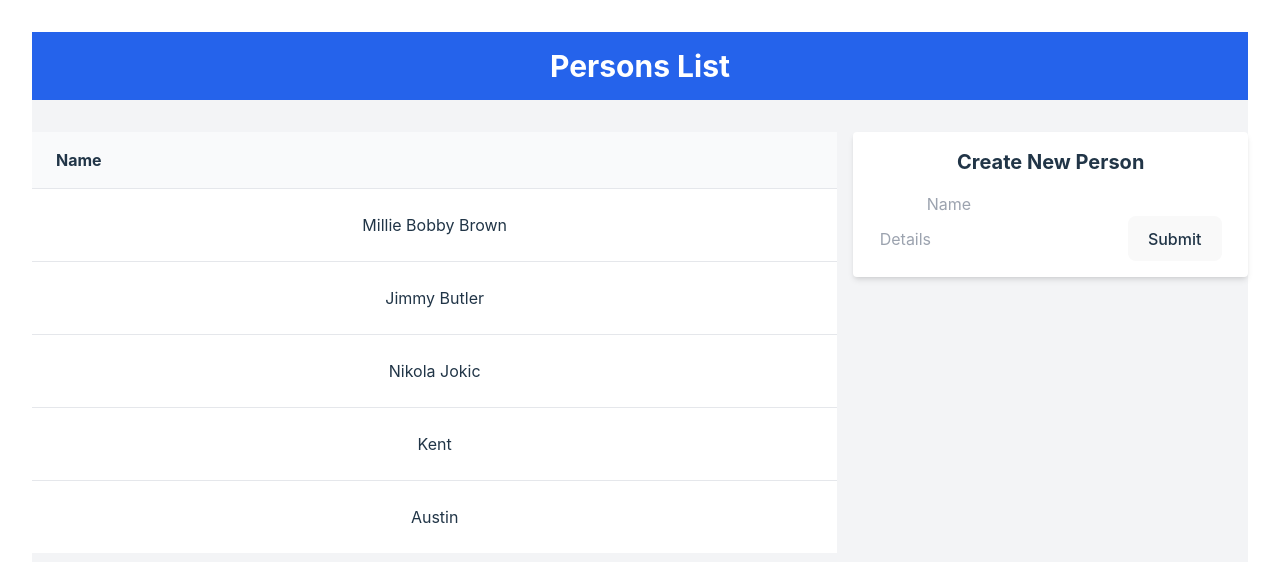
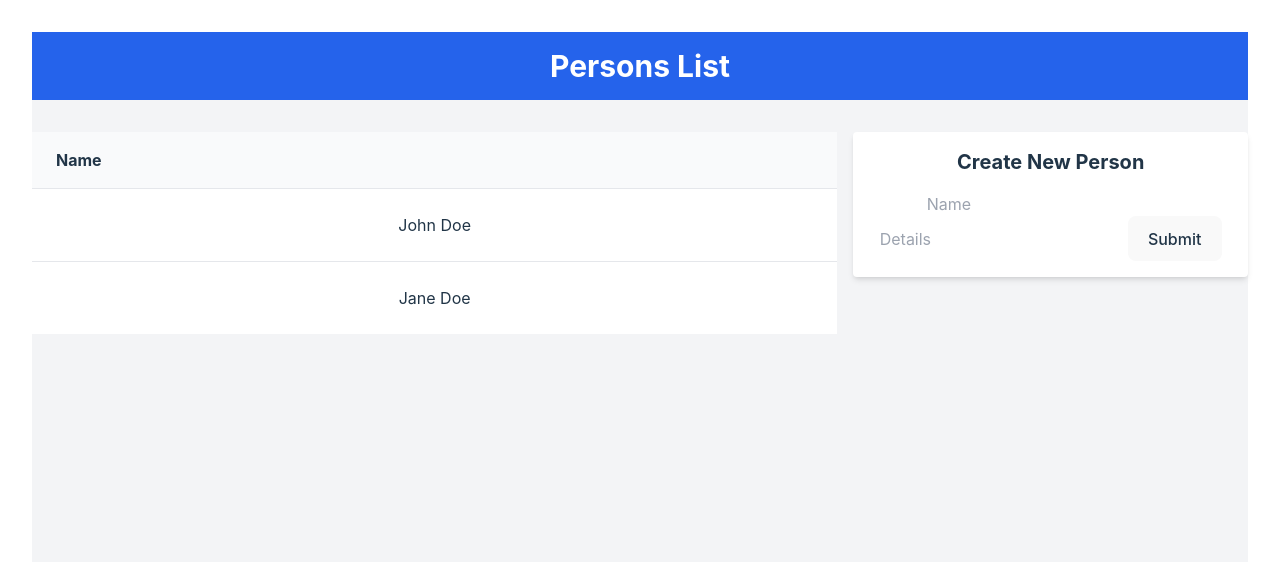
Before and after one commit to Masterkent11/exercise, a Vue app in the folder myapp/: page / in a window 1280 px wide. Shown: the top 562 px of the page. Built offline with nearby package versions, Linux system fonts and the light colour scheme; data requests are answered from the project's data file.

Commit message:
update PersonList

```diff
--- /dev/null
+++ b/myapp/src/api/data.js
@@ -0,0 +1,15 @@
+// data.js
+
+export const people = [
+  {
+    id: 1,
+    name: "John Doe",
+    details: "Some details about John",
+  },
+  {
+    id: 2,
+    name: "Jane Doe",
+    details: "Some details about Jane",
+  },
+  // More people here...
+];
--- a/myapp/src/api/data.vue
+++ /dev/null
@@ -1,2 +0,0 @@
-export const people = [ { id: 1, name: 'John Doe', details: 'Some details about
-John' }, { id: 2, name: 'Jane Doe', details: 'Some details about Jane' }, ];
--- a/myapp/src/components/PersonList.vue
+++ b/myapp/src/components/PersonList.vue
@@ -20,37 +20,27 @@
 </template>
 
 <script>
-import axios from "axios";
+import { people } from "../api/data.js";
 
 export default {
   data() {
     return {
-      persons: [],
+      persons: people,
     };
   },
-  async created() {
-    await this.fetchPersons();
-  },
   methods: {
-    async fetchPersons() {
-      const response = await axios.get("http://localhost:3000/persons");
-      this.persons = response.data;
+    updatePerson(updatedPerson) {
+      const person = this.persons.find((p) => p.id === updatedPerson.id);
+      if (person) {
+        person.name = updatedPerson.name;
+        person.details = updatedPerson.details;
+      }
     },
-    async updatePerson(updatedPerson) {
-      await axios.put(
-        `http://localhost:3000/persons/${updatedPerson.id}`,
-        updatedPerson
-      );
-      this.persons = this.persons.map((person) => {
-        if (person.id === updatedPerson.id) {
-          return updatedPerson;
-        }
-        return person;
-      });
-    },
-    async deletePerson(personId) {
-      await axios.delete(`http://localhost:3000/persons/${personId}`);
-      this.persons = this.persons.filter((person) => person.id !== personId);
+    deletePerson(personId) {
+      const index = this.persons.findIndex((p) => p.id === personId);
+      if (index !== -1) {
+        this.persons.splice(index, 1);
+      }
     },
   },
 };
```
